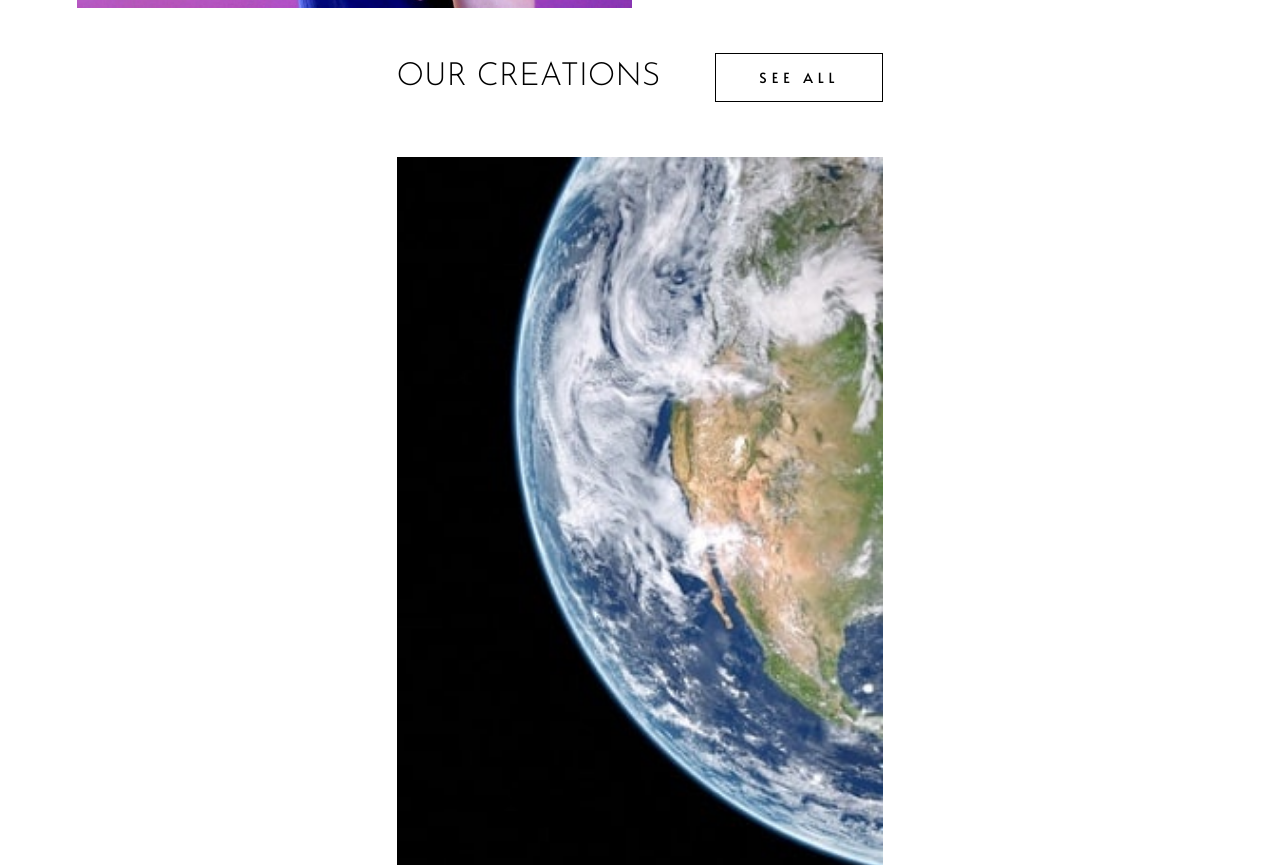
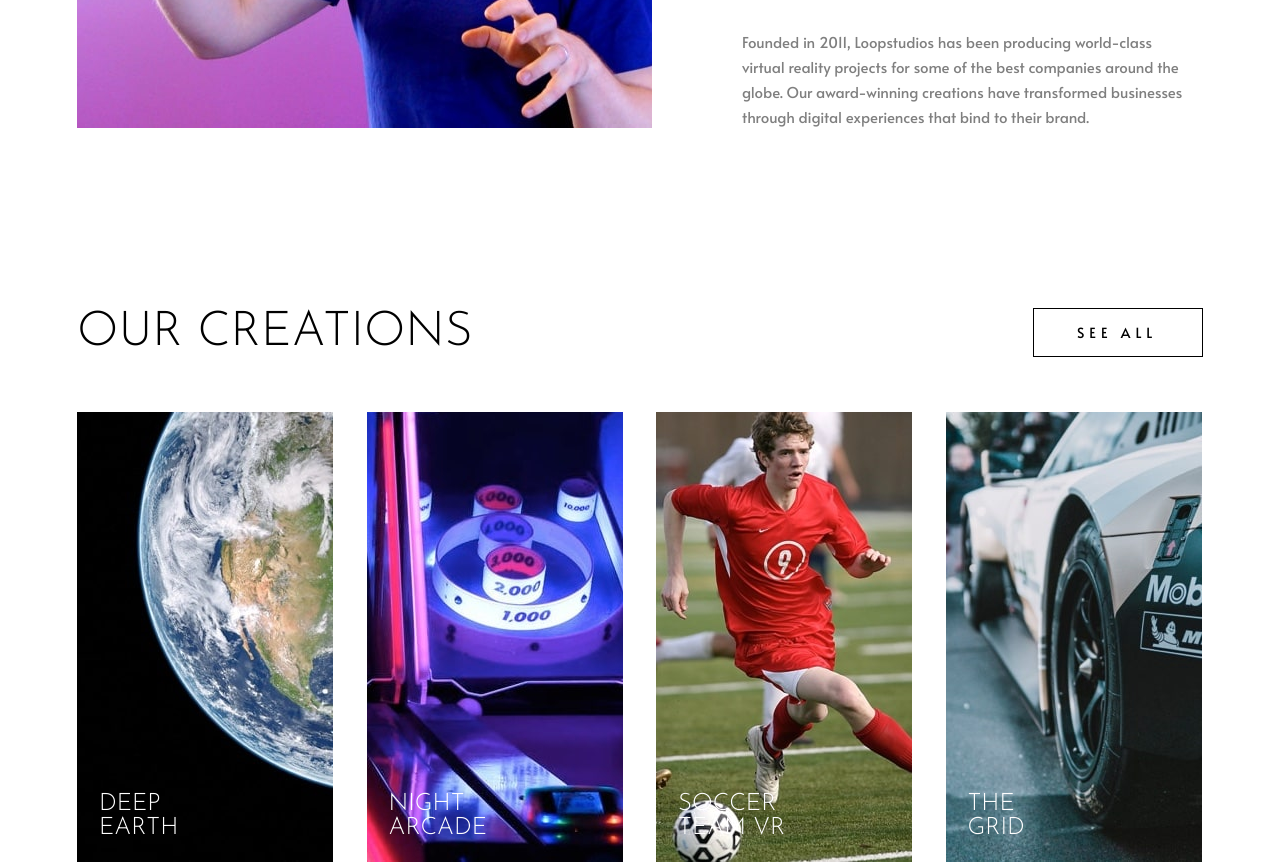
Before and after one commit to barriedirk/frontend-mentor-exercise-23-loopstudios-landing-page, a plain HTML site: page index.html in a window 1280 px wide. Shown: the part 1118-1983 px from the top of the page. Drawn offline with Linux system fonts and the light colour scheme.

Commit message:
add styles for main content

```diff
--- a/sass/abstracts/_mixins.scss
+++ b/sass/abstracts/_mixins.scss
@@ -6,20 +6,6 @@
     display: table;
     clear: both;
   }
-}
-
-@mixin flexRowCenter {
-  display: flex;
-  flex-direction: row;
-  justify-content: center;
-  align-items: center;
-}
-
-@mixin flexColumnCenter {
-  display: flex;
-  flex-direction: column;
-  justify-content: center;
-  align-items: center;
 }
 
 @mixin absCenter {
@@ -37,23 +23,6 @@
 }
 
 // MEDIA QUERY MANAGER
-/*
-0 - 600px:      Phone
-600 - 900px:    Tablet portrait
-900 - 1200px:   Tablet landscape
-[1200 - 1800] is where our normal styles apply
-1800px + :      Big desktop
-
-$breakpoint arguement choices:
-- phone
-- tab-port
-- tab-land
-- big-desktop
-
-ORDER: Base + typography > general layout + grid > page layout > components
-
-1em = 16px
-*/
 @mixin respondMaxWidth($breakpoint) {
   @if $breakpoint == phone {
     @media only screen and (max-width: 37.5em) {
@@ -122,14 +91,6 @@ ORDER: Base + typography > general layout + grid > page layout > components
   }
 }
 
-@mixin respond($breakpoint) {
-  @if $breakpoint == md {
-    @media (min-width: 768px) {
-      @content;
-    }
-  }
-}
-
 // How to use
 // .nav {
 //   display: flex;
@@ -138,6 +99,14 @@ ORDER: Base + typography > general layout + grid > page layout > components
 //     flex-direction: column;
 //   }
 // }
+
+@mixin respond($breakpoint) {
+  @if $breakpoint == md {
+    @media (min-width: 768px) {
+      @content;
+    }
+  }
+}
 
 @mixin button($bg-color, $text-color) {
   background-color: $bg-color;
@@ -157,6 +126,20 @@ ORDER: Base + typography > general layout + grid > page layout > components
 // .btn-primary {
 //   @include button($primary-color, #fff);
 // }
+
+@mixin flexRowCenter {
+  display: flex;
+  flex-direction: row;
+  justify-content: center;
+  align-items: center;
+}
+
+@mixin flexColumnCenter {
+  display: flex;
+  flex-direction: column;
+  justify-content: center;
+  align-items: center;
+}
 
 @mixin flex-center {
   display: flex;
--- a/sass/base/_reset.scss
+++ b/sass/base/_reset.scss
@@ -14,7 +14,7 @@ html {
 }
 
 body {
-  height: 100dvh;
+  min-height: 100dvh;
   line-height: 1.5;
   text-rendering: optimizeLegibility;
 }
--- a/sass/layout/_header.scss
+++ b/sass/layout/_header.scss
@@ -120,6 +120,7 @@
       gap: 2.4rem;
       text-transform: initial;
       opacity: 1;
+      display: flex;
     }
 
     &__title {
--- a/sass/pages/_home.scss
+++ b/sass/pages/_home.scss
@@ -21,6 +21,7 @@
     @include flexColumnCenter;
     gap: rem(32);
     margin-bottom: rem(60);
+    background-color: $clr-white;
   }
 
   &__headline,
@@ -83,6 +84,7 @@
 
     &-item {
       position: relative;
+      width: fit-content;
 
       &:hover {
         img {
@@ -97,6 +99,7 @@
 
   &__see-all-link {
     display: inline-block;
+    width: rem(170);
     padding: rem(13) rem(43);
     font-size: rem(14);
     font-weight: $fw-normal;
@@ -117,15 +120,25 @@
       grid-area: hero__picture;
     }
 
+    &__image {
+      aspect-ratio: 731 / 500;
+      max-width: rem(731);
+    }
+
     &__intro {
       grid-area: hero__intro;
-      width: rem(541);
-      height: rem(317);
+      position: absolute;
+      aspect-ratio: 541 / 317;
+      width: rem(400);
+      height: auto;
       justify-content: flex-end;
       margin-bottom: 0;
-      padding: rem(90) rem(90) 0;
+      padding: rem(20) 0 0 rem(20);
+      right: 0;
+      top: rem(34);
     }
 
+    &__section-title,
     &__headline {
       font-size: rem(48);
       text-align: left;
@@ -135,22 +148,20 @@
       text-align: left;
     }
 
-    &__image {
-      aspect-ratio: 731 / 500;
-      max-width: rem(731);
-    }
-
     &__section-title {
       grid-area: hero__section_title;
     }
 
     &__see-all-link {
       grid-area: hero__see_all_link;
+      justify-self: end;
     }
 
     &__gallery {
+      margin-top: rem(96);
       display: grid;
       grid-area: hero__gallery;
+      justify-content: normal;
 
       grid-template-areas:
         "hero__section_title hero__see_all_link"
@@ -158,23 +169,47 @@
 
       &--list {
         grid-area: hero__gallery__list;
-
-        gap: rem(25);
         display: grid;
         grid-template-columns: repeat(auto-fill, minmax(rem(256), 1fr));
+        gap: rem(32);
       }
 
       &-image {
         width: 100%;
         aspect-ratio: 256 / 450;
+        max-width: rem(256);
       }
     }
 
     &__wrapper {
-      display: grid;
-      grid-template-areas:
-        "hero__picture hero__intro"
-        "hero__gallery hero__gallery";
+      position: relative;
+      display: block;
+      justify-content: baseline;
+    }
+  }
+
+  @include respondMinWidth(tab-port) {
+    &__intro {
+      width: rem(450);
+      justify-content: flex-end;
+      margin-bottom: 0;
+      padding: rem(50) 0 0 rem(50);
+      top: rem(200);
+    }
+  }
+
+  @include respondMinWidth(tab-land) {
+    &__intro {
+      width: rem(541);
+      padding: rem(90) 0 0 rem(90);
+      transform: none;
+      right: 0;
+      left: rem(575);
+      top: rem(183);
+    }
+
+    &__gallery {
+      margin-top: rem(180);
     }
   }
 }
```
Also changed, not shown: main.css, 1 other file.
